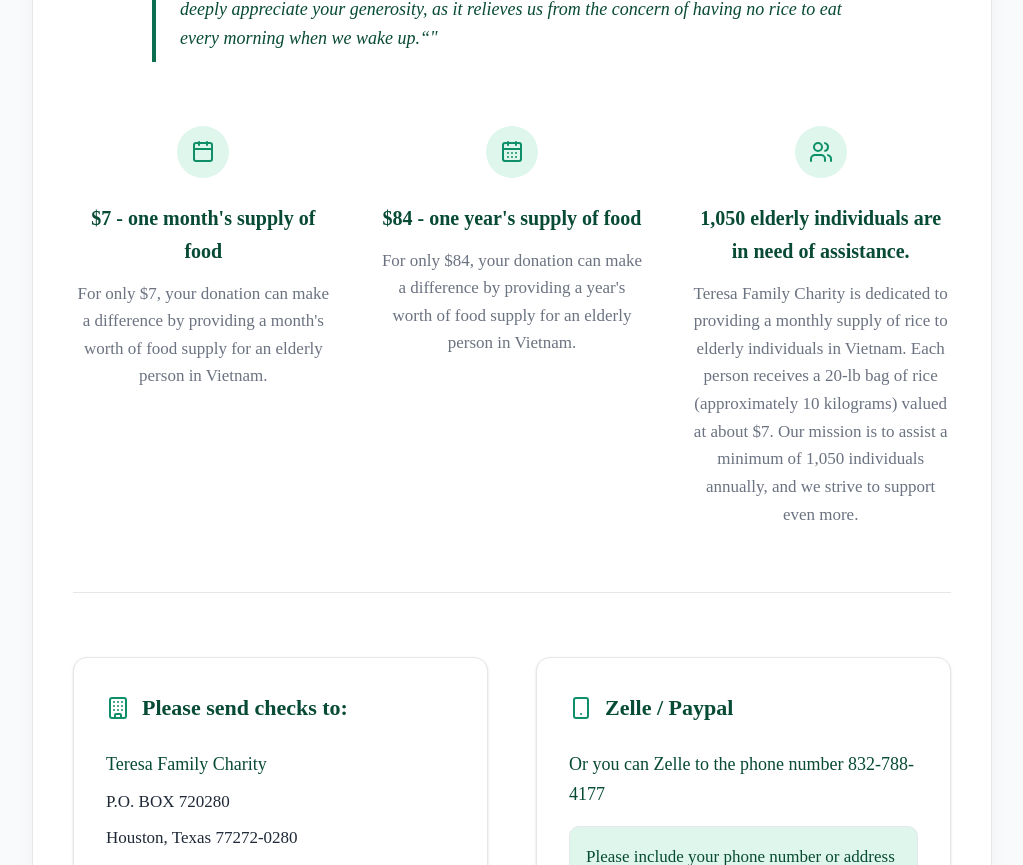
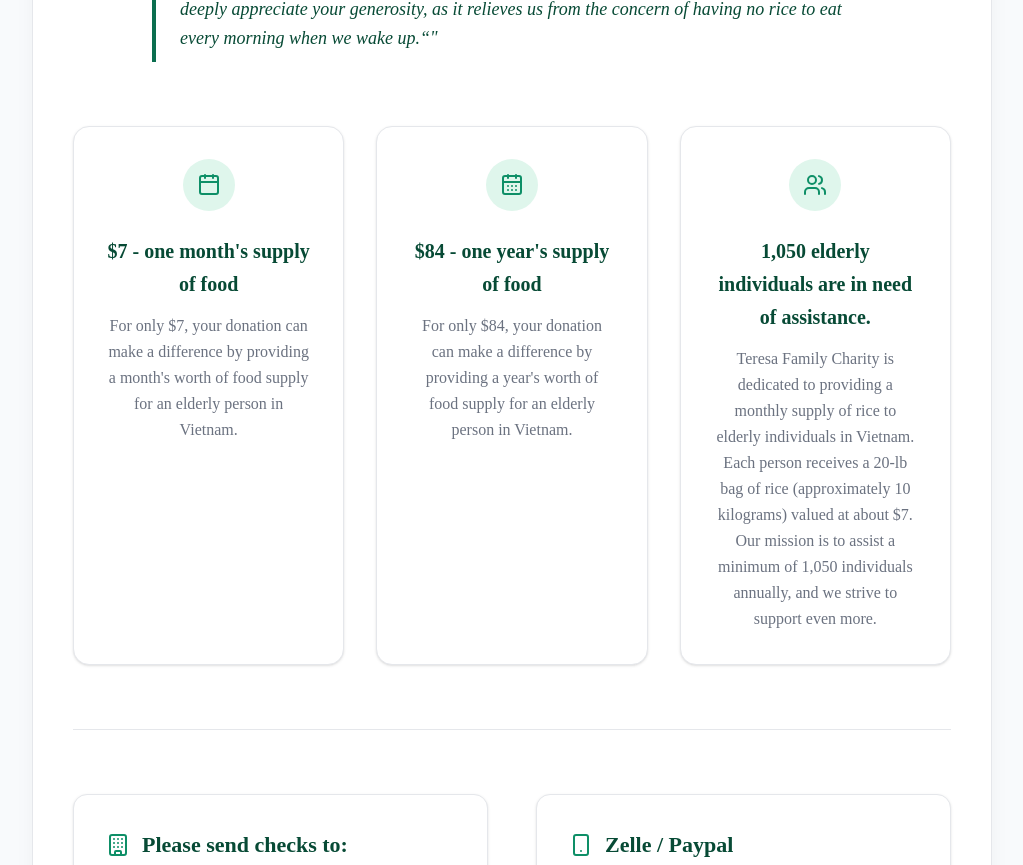
Before and after one commit to Arora-Lab/teresa, a Next.js app in the folder apps/web/: page /en/contribute in a window 1280 px wide. Shown: the part 560-1425 px from the top of the page, without its empty margins (128-1151 px from the left). Built offline with nearby package versions, Linux system fonts and the light colour scheme.

Commit message:
Wrap contribution stats in cards

```diff
--- a/apps/web/src/app/[locale]/contribute/page.tsx
+++ b/apps/web/src/app/[locale]/contribute/page.tsx
@@ -31,29 +31,29 @@ export default async function ContributePage(props: { params: Promise<{ locale:
             </blockquote>
           </div>
 
-          <div className="grid grid-cols-1 gap-12 sm:grid-cols-2 lg:grid-cols-3 mt-16">
-            <div className="flex flex-col items-center text-center">
-              <div className="w-[52px] h-[52px] rounded-full bg-accent-soft flex items-center justify-center text-primary-medium mb-6">
+          <div className="grid grid-cols-1 gap-6 md:gap-8 sm:grid-cols-2 lg:grid-cols-3 mt-16">
+            <div className="flex flex-col items-center text-center bg-surface rounded-card p-6 md:p-8 border border-border-card shadow-sm">
+              <div className="w-[52px] h-[52px] rounded-full bg-accent-soft flex items-center justify-center text-primary-medium mb-6 flex-shrink-0">
                 <Calendar className="w-6 h-6" strokeWidth={2} />
               </div>
               <h3 className="text-[20px] font-bold text-primary-dark mb-3">{t('monthly.amount')} - {t('monthly.title')}</h3>
-              <p className="text-text-muted text-[17px] leading-relaxed">{t('monthly.description')}</p>
+              <p className="text-text-muted text-[16px] leading-relaxed flex-grow">{t('monthly.description')}</p>
             </div>
 
-            <div className="flex flex-col items-center text-center">
-              <div className="w-[52px] h-[52px] rounded-full bg-accent-soft flex items-center justify-center text-primary-medium mb-6">
+            <div className="flex flex-col items-center text-center bg-surface rounded-card p-6 md:p-8 border border-border-card shadow-sm">
+              <div className="w-[52px] h-[52px] rounded-full bg-accent-soft flex items-center justify-center text-primary-medium mb-6 flex-shrink-0">
                 <CalendarDays className="w-6 h-6" strokeWidth={2} />
               </div>
               <h3 className="text-[20px] font-bold text-primary-dark mb-3">{t('yearly.amount')} - {t('yearly.title')}</h3>
-              <p className="text-text-muted text-[17px] leading-relaxed">{t('yearly.description')}</p>
+              <p className="text-text-muted text-[16px] leading-relaxed flex-grow">{t('yearly.description')}</p>
             </div>
 
-            <div className="flex flex-col items-center text-center">
-              <div className="w-[52px] h-[52px] rounded-full bg-accent-soft flex items-center justify-center text-primary-medium mb-6">
+            <div className="flex flex-col items-center text-center bg-surface rounded-card p-6 md:p-8 border border-border-card shadow-sm">
+              <div className="w-[52px] h-[52px] rounded-full bg-accent-soft flex items-center justify-center text-primary-medium mb-6 flex-shrink-0">
                 <Users className="w-6 h-6" strokeWidth={2} />
               </div>
               <h3 className="text-[20px] font-bold text-primary-dark mb-3">{t('impact.title')}</h3>
-              <p className="text-text-muted text-[17px] leading-relaxed">{t('impact.description')}</p>
+              <p className="text-text-muted text-[16px] leading-relaxed flex-grow">{t('impact.description')}</p>
             </div>
           </div>
 
```
